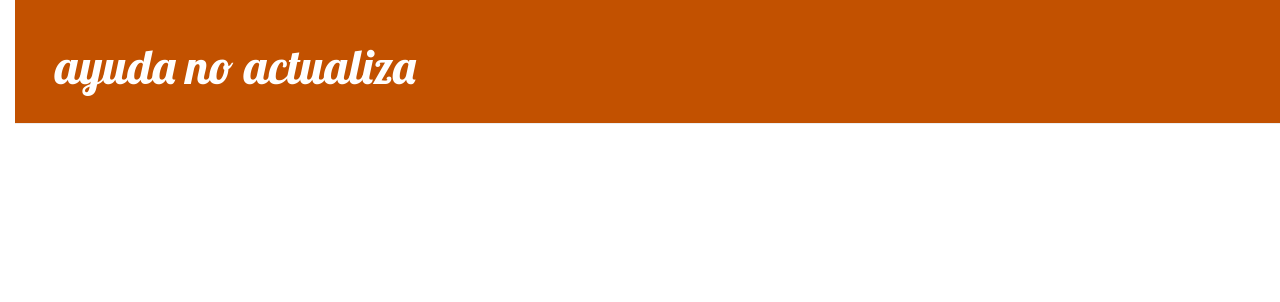
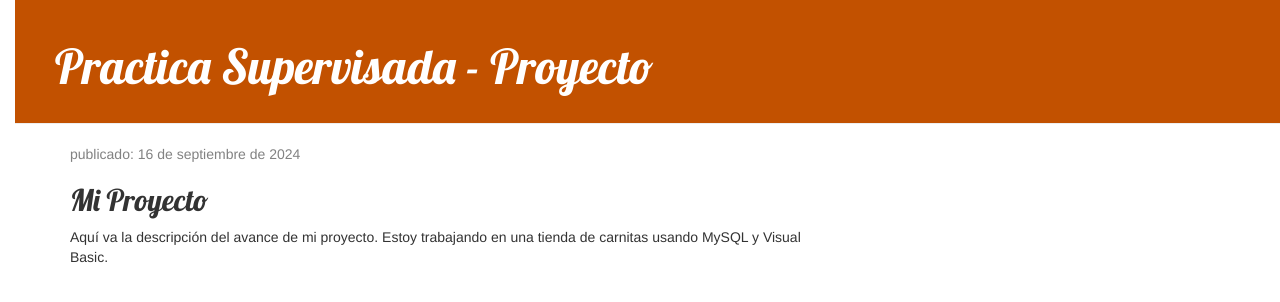
Before and after one commit to MariaGarcia24/Practica_Supervisada, a Django app: page / in a window 1280 px wide. Shown: the top 302 px of the page. Run offline with Django 3.2, Linux system fonts and the light colour scheme; data that the repository does not hold is empty; some libraries are stand-ins or nearby versions.

Commit message:
Templates modificados para mostrar post desde base de datos.

```diff
--- a/blog/templates/blog/post_list.html
+++ b/blog/templates/blog/post_list.html
@@ -9,21 +9,19 @@
     </head>
     <body>
         <div class="page-header">
-            <h1><a href="/">ayuda no actualiza</a></h1>
+            <h1><a href="/">Practica Supervisada - Proyecto</a></h1>
         </div>
 
         <div class="content container">
             <div class="row">
                 <div class="col-md-8">
-                    {% for post in posts %}
-                        <div class="post">
-                            <div class="date">
-                                <p>publicado: {{ post.published_date }}</p>
-                            </div>
-                            <h2><a href="">{{ post.title }}</a></h2>
-                            <p>{{ post.text|linebreaksbr }}</p>
+                    <div class="post">
+                        <div class="date">
+                            <p>publicado: 16 de septiembre de 2024</p>
                         </div>
-                    {% endfor %}
+                        <h2>Mi Proyecto</h2>
+                        <p>Aquí va la descripción del avance de mi proyecto. Estoy trabajando en una tienda de carnitas usando MySQL y Visual Basic.</p>
+                    </div>
                 </div>
             </div>
         </div>
```
